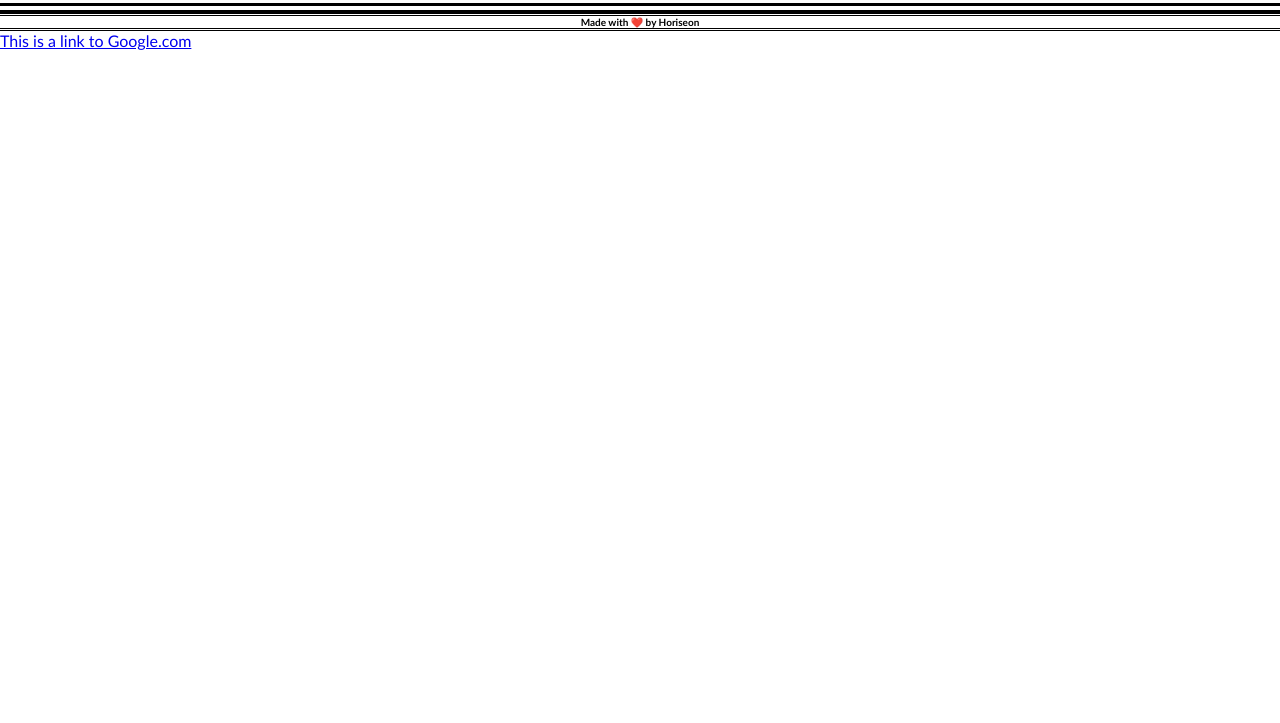
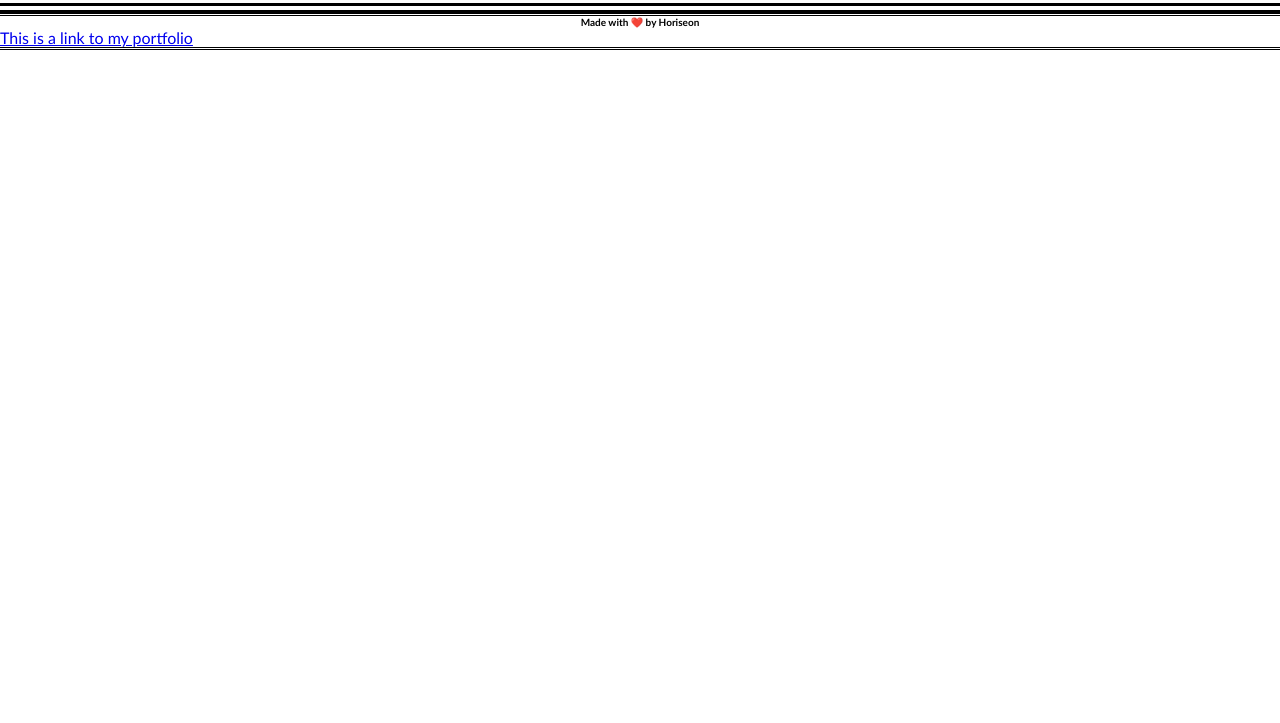
Before and after one commit to slaughtercasandra/Myfirstblog, a plain HTML site: page assets/blog.html in a window 1280 px wide. Shown: the part 77-800 px from the top of the page. Drawn offline with Linux system fonts and the light colour scheme.

Commit message:
moved and delteread me file

```diff
--- a/assets/blog.html
+++ b/assets/blog.html
@@ -18,10 +18,9 @@
   <footer>
 
     <h2 id ="h2"> Made with ❤️️ by Horiseon</h2>
-
+    <a href="https://slaughtercasandra787.github.io/myportfolio-/">This is a link to my portfolio</a>
 
    <footer>
  <script src="./js/form.js"></script>
- <a href="https://www.google.com">This is a link to Google.com</a>
 </body>
 </html>
```
Also changed, not shown: 3 other files.
